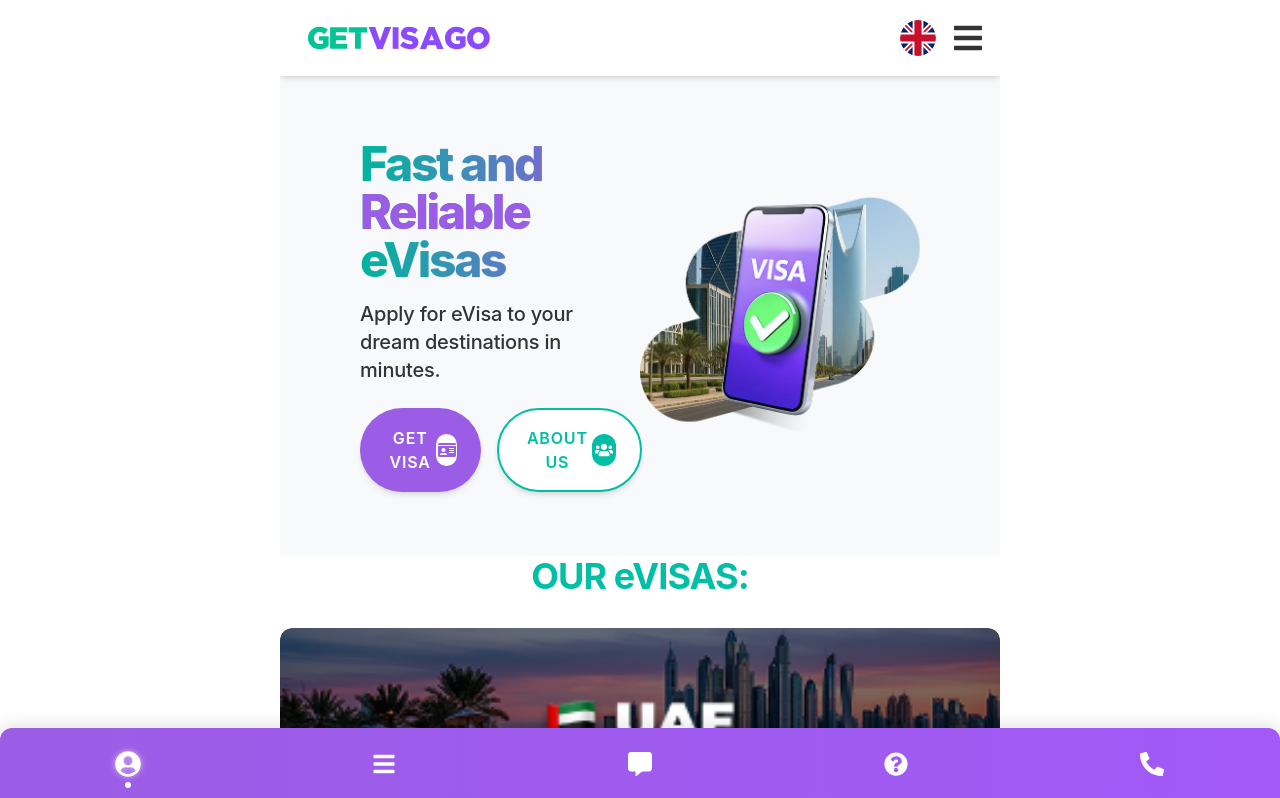
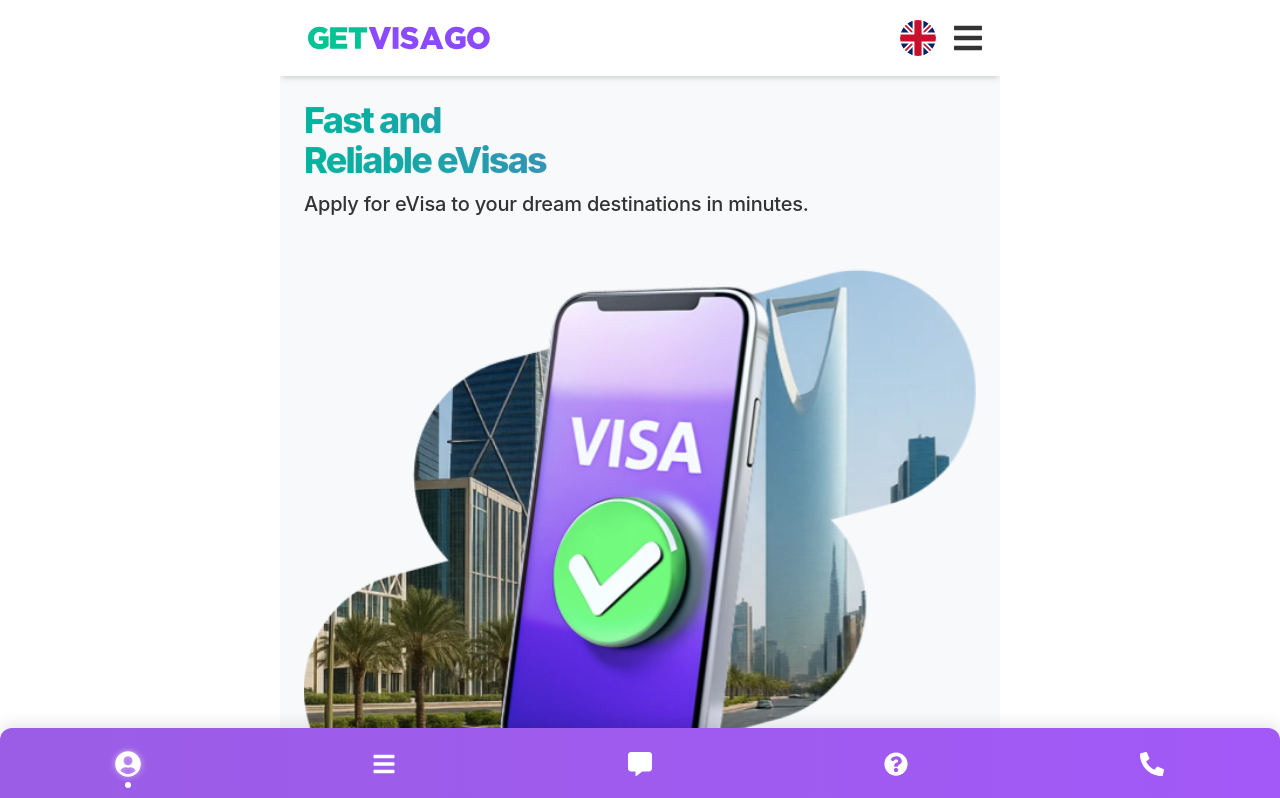
Before and after one commit to Iusif797/getvisago_final, a React (Vite) app: page / in a window 1280 px wide. Shown: the top 798 px of the page. Built offline with nearby package versions, Linux system fonts and the light colour scheme.

Commit message:
Вернул компонент Hero к исходной версии

```diff
--- a/src/components/Hero/Hero.jsx
+++ b/src/components/Hero/Hero.jsx
@@ -1,56 +1,27 @@
 import React from 'react';
 import firstBanner from '../../assets/first-banner.png';
-import { FaIdCard, FaUsers } from 'react-icons/fa';
+import CTAButtons from './CTAButtons';
 import VisaSection from '../Visas/VisaSection';
 
 const Hero = () => {
   return (
-    <>
-      <section className="px-6 pt-6 pb-8 bg-visa-gray-50 w-full sm:px-8 sm:py-12 lg:px-20 lg:py-16 mx-auto max-w-screen-xl flex flex-col lg:flex-row lg:items-center lg:justify-between">
-        {/* Левая колонка с текстом и кнопками */}
-        <div className="w-full text-center lg:text-left lg:w-1/2 lg:pr-10">
-          <h1 className="hero-title mb-2 sm:text-4xl lg:text-5xl">
-            Fast and<br />
-            <span className="text-visa-purple">Reliable</span> eVisas
-          </h1>
+    <main className="hero-container">
+      <h1 className="hero-title">
+        Fast and<br />
+        Reliable eVisas
+      </h1>
+      <p className="subtitle">
+        Apply for eVisa to your dream destinations in minutes.
+      </p>
 
-          <p className="subtitle mt-4 text-visa-gray-800 sm:text-lg lg:text-xl">
-            Apply for eVisa to your dream destinations in minutes.
-          </p>
+      <div className="relative flex justify-center items-center mb-8 w-full animate-fade-in-up">
+        <img src={firstBanner} alt="Visa Application" className="w-full h-auto object-contain" />
+      </div>
 
-          {/* Кнопки CTA */}
-          <div className="mt-6 flex flex-col gap-4 sm:flex-row sm:justify-center lg:justify-start">
-            <button className="button-primary sm:w-auto">
-              GET VISA
-              <div className="bg-white w-8 h-8 rounded-full flex justify-center items-center">
-                <FaIdCard className="text-visa-purple" size={18} />
-              </div>
-            </button>
+      <CTAButtons />
 
-            <button className="button-outline sm:w-auto">
-              ABOUT US
-              <div className="bg-visa-green w-8 h-8 rounded-full flex justify-center items-center">
-                <FaUsers className="text-white" size={18} />
-              </div>
-            </button>
-          </div>
-        </div>
-
-        {/* Правая колонка с изображением */}
-        <div className="w-full mt-8 lg:mt-0 lg:w-1/2 flex justify-center lg:justify-end">
-          <div className="relative flex justify-center items-center animate-fade-in-up">
-            <img
-              src={firstBanner}
-              alt="eVisa App Preview"
-              className="w-full h-auto object-contain sm:w-80 md:w-96 lg:w-auto"
-            />
-          </div>
-        </div>
-      </section>
-
-      {/* Секция с визами */}
       <VisaSection />
-    </>
+    </main>
   );
 };
 
```
